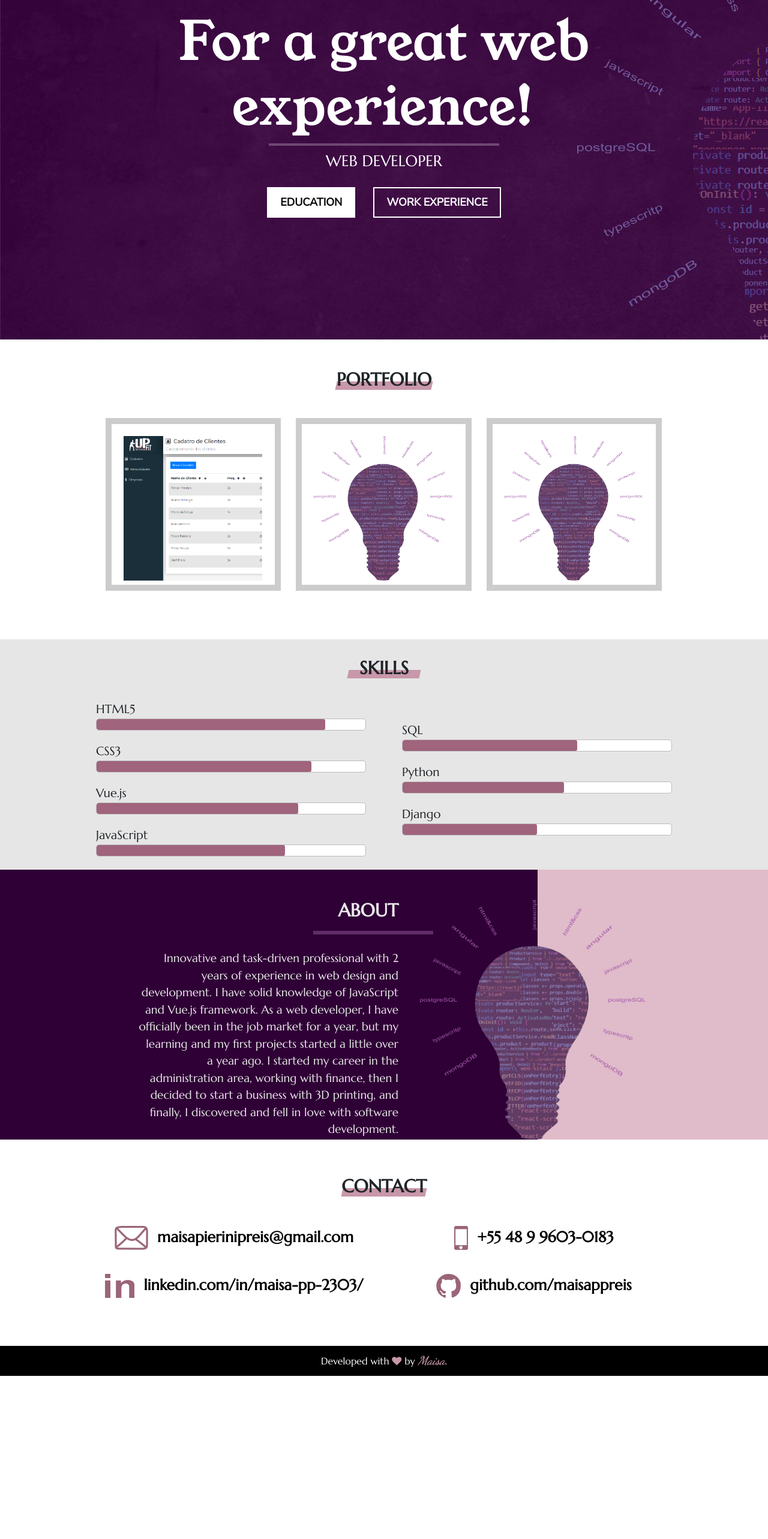
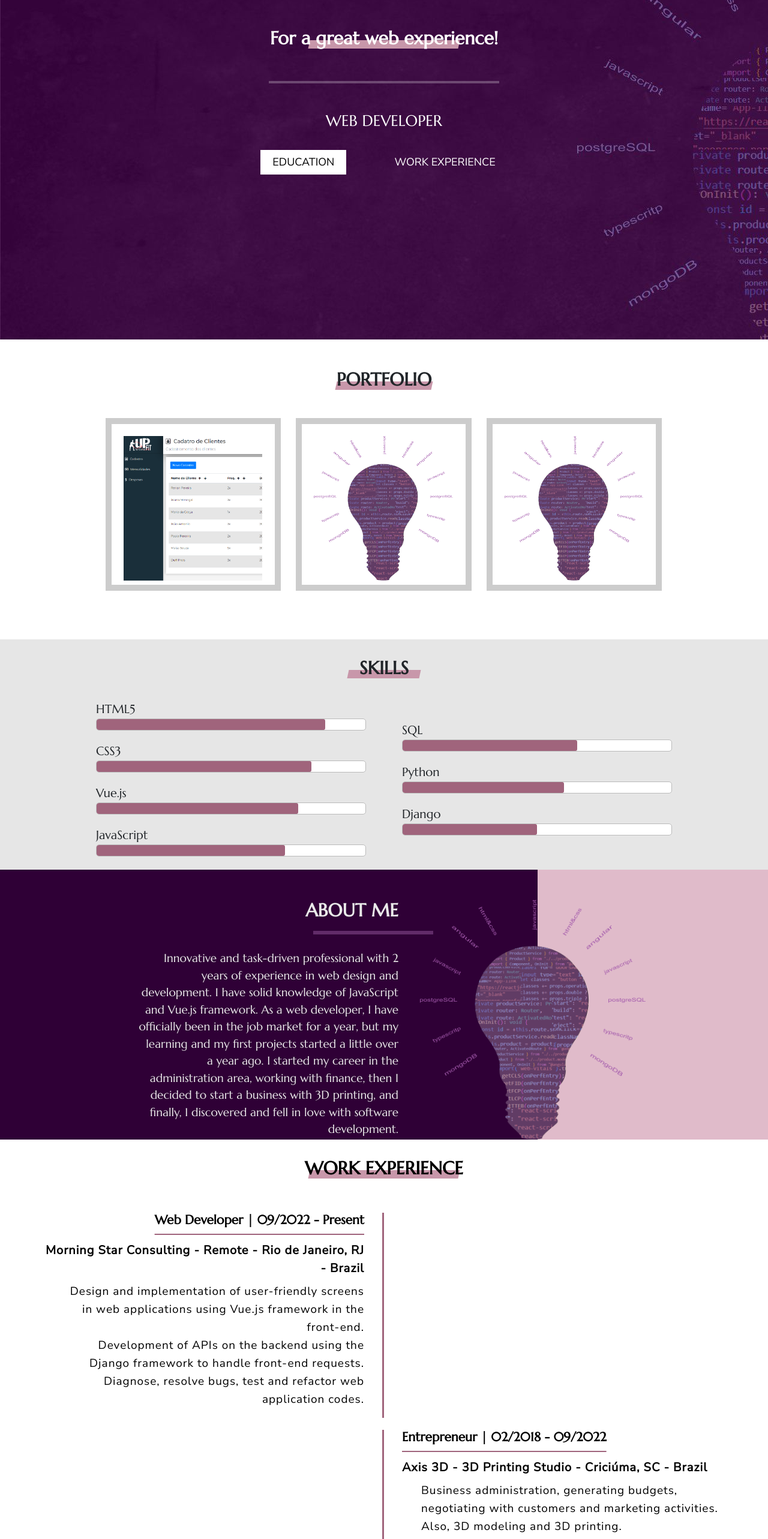
Before and after one commit to maisappreis/maisappreis.github.io, a React (Create React App) app in the folder frontend/: page / in a window 1280 px wide. Shown: the part 234-2800 px from the top of the page at 60% size. Before the commit the page ends 2528 px from the top, so only its background shows below. Built offline with nearby package versions, Linux system fonts and the light colour scheme; a web font is replaced by a local one.

Commit message:
feat: The work experience and education were added to the timeline component and it is rendering inside About area.

```diff
--- a/frontend/src/components/about/About.jsx
+++ b/frontend/src/components/about/About.jsx
@@ -2,12 +2,13 @@
 import "../../main/App.css";
 import "./About.css";
 import codeLamp from "../../assets/code-lamp.png";
+import Timeline from "../timeline/Timeline.jsx";
 
 const About = props =>
     <div className="about-area container-fluid" id="about">
         <div className="about-flex row">
             <div className="about about-item">
-                <h3 className="about-subtitle">ABOUT</h3>
+                <h3 className="about-subtitle">ABOUT ME</h3>
                 <hr className="line"/>
                 <p className="about-text">
                     Innovative and task-driven professional with 2 years of experience in web
@@ -22,6 +23,7 @@
             <img className="img-item" src={codeLamp} alt="Code Lamp" />
             <div className="about-item-right"></div>
         </div>
+        <Timeline />
     </div>
 
 
--- a/frontend/src/components/timeline/Timeline.css
+++ b/frontend/src/components/timeline/Timeline.css
@@ -1,58 +1,56 @@
 .curriculum-area {
     position: relative;
-    height: 125vh;
     width: 100vw;
+    font-family: 'Marcellus', serif, sans-serif;
+    color: black;
 }
 
-.curriculum-overlay {
-    position: absolute;
-    top: 0px;
-    right: 0;
-    left: 0;
-    bottom: 0px;
-
+.workexperience-area {
     display: flex;
     flex-direction: column;
     justify-content: center;
     align-items: center;
-    color: white;
+    background-color: white;
+}
+
+.education-area {
+    background-color: rgb(230, 230, 230);
+    padding: 20px 50px;
+}
+
+.title {
+    font-size: 30px;
+    font-weight: bold;
+    text-align: center;
+
+    padding: 30px 0 8px;
+    position: relative;
+    z-index: 1;
     font-family: 'Marcellus', serif, sans-serif;
 }
 
-.curriculum-subtitle {
-    margin: 50px 0px 80px 0px;
-    text-align: center;
-    font-size: 30px;
-    font-weight: bold;
-}
-
-.curriculum-subtitle-1 {
-    position: relative;
-    z-index: 2;
-    margin-bottom: 15px;
-}
-
-.curriculum-subtitle-1::before {
+.title::before {
     content: "";
     position: absolute;
     left: 50%;
-    bottom: 0px;
+    bottom: 9px;
     width: 250px;
     height: 14px;
     transform: skew(-12deg) translateX(-50%);
-    background: #b84dc6;
+    background: #c897aa;
     z-index: -1;
-}
+  }
 
 .curriculum-grid {
     display: grid;
     grid-template-columns: repeat(2, 50%);
     row-gap: 20px;
     width: 90%;
+    margin: 40px 0;
 }
 
 .border-right {
-    border-right: 2px solid white;
+    border-right: 3px solid #a0647c;
 }
 
 .curric-item {
@@ -69,129 +67,56 @@
     padding-left: 30px;
 }
 
-.curric-item-sub {
+.item-title {
     padding-bottom: 15px;
-    font-size: 20px;
-    text-decoration: underline solid #d913f4;
+    font-size: 21px;
+    text-decoration: underline solid #a0647c;
     text-underline-offset: 1rem;
+    font-weight: bold;
 }
 
-.curric-item-sub-tex {
-    font-size: 18px;
+.item-text {
+    font-size: 19px;
     letter-spacing: 1px;
     line-height: 30px;
+    font-family: 'Nunito Sans', sans-serif;
 }
 
+.highligth {
+    font-weight: bold;
+    font-size: 20px;
+}
 
 .curric-item-tex {
     text-align: left;
     margin-left: 30px;
 }
 
-
-.div-btn {
-    margin: 0;
-    padding: 30px;
+.flex-end {
     display: flex;
-    justify-content: right;
+    flex-direction: column;
+    align-items: flex-end;
 }
 
-.button {
-    display: flex;
-    justify-content: right;
-    align-content: right;
-    align-items: right;
-    margin: 30px 0px 30px 0px;
-    padding: 0;
-    min-height: 30px;
-    background-color: black;
+.list-area {
+    list-style: none;
 }
 
-.btn {
-    position: relative;
-    width: 250px;
-    height: 60px;
-    line-height: 60px;
-    background-color: black;
-    text-transform: uppercase;
-    font-size: 23px;
-    letter-spacing: 2px;
-    text-decoration: none;
-    -webkit-box-reflect: below 1px linear-gradient(transparent, #0004);
+.link-area {
+    margin: 5px 30px;
 }
 
-.btn::before {
-    content: "";
-    position: absolute;
-    top: 0;
-    right: 0;
-    width: 100%;
-    height: 100%;
-    background: linear-gradient(45deg, #ff00cc, #ffffff, #00fbff, #ff00cc, #ffffff, #da75ff, #ff03f7);
-    background-size: 400%;
-    opacity: 0;
-    transition: 0.5s;
-    animation: animate 20s linear infinite;
+.bnt {
+    border: none;
+    text-decoration: none;
+    font-weight: lighter;
+    padding: 7px 20px;
+    font-size: 18px;
 }
 
-.btn::after {
-    content: "";
-    position: absolute;
-    top: 0;
-    right: 0;
-    width: 100%;
-    height: 100%;
-    background: linear-gradient(45deg, #ff00cc, #ffffff, #00f7ff, #ff00cc, #ffffff, #da75ff, #ff03f7);
-    background-size: 400%;
-    opacity: 0;
-    filter: blur(20px);
-    transition: 0.5s;
-    animation: animate 20s linear infinite;
-}
-
-.btn:hover::before,
-.btn:hover::after {
-    opacity: 1;
-}
-
-@keyframes animate {
-    0% {
-        background-position: 0 0;
-    }
-    50% {
-        background-position: 300% 0;
-    }
-    100% {
-        background-position: 0 0;
-    }
-}
-
-.btn span {
-    position: absolute;
-    display: block;
-    top: 0;
-    left: 0;
-    right: 0;
-    bottom: 0;
-    text-align: center;
-    background: #0c0c0c;
+.color {
+    background-color: #a0647c;
     color: white;
-    transition: 0.5s;
-    z-index: 1;
-}
-
-.btn:hover span {
-    color: #E100FF;
-}
-
-.btn span::before {
-    content: "";
-    position: absolute;
-    top: 0;
-    right: 0;
-    width: 100%;
-    height: 50%;
-    background: rgba(255, 255, 255, 0.1);
 }
 
 @media screen and (max-width: 1900px) {
@@ -219,10 +144,10 @@
     .curriculum-subtitle {
         font-size: 16px;
     }
-    .curric-item-sub {
+    .item-title {
         font-size: 17px;
     }
-    .curric-item-sub-tex {
+    .item-text {
         font-size: 16px;
     }
 }
--- a/frontend/src/components/timeline/Timeline.jsx
+++ b/frontend/src/components/timeline/Timeline.jsx
@@ -1,86 +1,80 @@
 import React from "react";
 import "./Timeline.css";
-
-import bgProjects from "../../assets/bg-projects.jpg";
-
-// WORK EXPERIENCE
-
-// Web Developer - 09/2022 - Present
-// Morning Star Consulting - Remote - Rio de Janeiro, RJ - Brazil
-// Design and implementation of user-friendly screens in web applications using Vue.js framework in the front-end.
-// Development of APIs on the backend using the Django framework to handle front-end requests.
-// Diagnose, resolve bugs, test and refactor web application codes.
-
-// Entrepreneur - 02/2018 - 09/2022
-// Axis 3D - 3D Printing Studio - Criciúma, SC - Brazil
-// Business administration, generating budgets, negotiating with customers and marketing activities. Also, 3D modeling and 3D printing.
-// Starting my first projects with JavaScript, HTML, CSS, Vue.js and React. Also learning SQL and Git.
-
-
-// EDUCATION
-
-// Microsoft Certified: Power BI Data Analyst Associate - 11/2023 (colocar link)
-
-// Lato Sensu in Data Analysis - 06/2022 - 02/2023
-// Faculdade Descomplica (Descomplica College)
-
-// Lato Sensu in Software Analysis and Development - 06/2022 - 01/2023
-// Faculdade Descomplica (Descomplica College)
-
-// Bachelor’s in Bussiness Administration - 08/2013 - 07/2017
-// Universidade do Estado de Santa Catarina (State University of Santa Catarina)
 
 const Curriculum = props =>
     <section id="curriculum">
         <div className="curriculum-area">
-            <div className="image-backg"></div>
-            <img id="bg-image" src={bgProjects} alt="Purple background" />
-            <div className="curriculum-overlay">
-                <div className="curriculum-subtitle">
-                    <h3 className="curriculum-subtitle-1">MINHA TRAJETÓRIA</h3>
-                    <h5 className="curriculum-subtitle-2">Um pouco sobre da minha trajetória profissional e acadêmica.</h5>
-                </div>
+            <div className="workexperience-area">
+                <h3 className="title">WORK EXPERIENCE</h3>
                 <div className="curriculum-grid">
                     <div className="curric-item border-right">
-                        <h3 className="curric-item-sub text-right">Jun/2022 - Presente</h3>
-                        <h4 className="curric-item-sub-tex text-right">Pós-graduação em Análise e Desenvolvimento de Programas</h4>
-                        <h4 className="curric-item-sub-tex text-right">Criciúma-SC</h4>
+                        <h3 className="item-title text-right">Web Developer | 09/2022 - Present</h3>
+                        <h4 className="item-text text-right highligth">Morning Star Consulting - Remote - Rio de Janeiro, RJ - Brazil</h4>
+                        <div className="item-text text-right">
+                            <ul className="list-area">
+                                <li>Design and implementation of user-friendly screens in web applications using Vue.js framework in the front-end.</li>
+                                <li>Development of APIs on the backend using the Django framework to handle front-end requests.</li>
+                                <li>Diagnose, resolve bugs, test and refactor web application codes.</li>
+                            </ul>
+                        </div>
                     </div>
-                    <div className="curric-item blank">
-                    </div>
-                    <div className="curric-item border-right blank">
-                    </div>
+                    <div className="curric-item blank"></div>
+                    <div className="curric-item border-right blank"></div>
                     <div className="curric-item">
-                        <h3 className="curric-item-sub text-left">Abr/2022 - Presente</h3>
-                        <h4 className="curric-item-sub-tex text-left">Estudando Desenvolvimento Web em tempo integral</h4>
-                        <h4 className="curric-item-sub-tex text-left">Criciúma-SC</h4>
-                    </div>
-                    <div className="curric-item border-right">
-                        <h3 className="curric-item-sub text-right">Dez/2017 - Mar/2022</h3>
-                        <h4 className="curric-item-sub-tex text-right">Negócio Próprio: Axis 3D - Impressão 3D</h4>
-                        <h4 className="curric-item-sub-tex text-right">Criciúma-SC</h4>
-                    </div>
-                    <div className="curric-item blank">
-                    </div>
-                    <div className="curric-item border-right blank">
-                    </div>
-                    <div className="curric-item">
-                        <h3 className="curric-item-sub text-left">Mar/2015 - Nov/2017</h3>
-                        <h4 className="curric-item-sub-tex text-left">Analista Administrativo Financeiro</h4>
-                        <h4 className="curric-item-sub-tex text-left">Florianópolis-SC</h4>
-                    </div>
-                    <div className="curric-item border-right">
-                        <h3 className="curric-item-sub text-right">Ago/2013 - Jul/2017</h3>
-                        <h4 className="curric-item-sub-tex text-right">Graduação em Administração de Empresas - UDESC/ESAG</h4>
-                        <h4 className="curric-item-sub-tex text-right">Florianópolis-SC</h4>
+                        <h3 className="item-title text-left">Entrepreneur | 02/2018 - 09/2022</h3>
+                        <h4 className="item-text text-left highligth">Axis 3D - 3D Printing Studio - Criciúma, SC - Brazil</h4>
+                        <div className="item-text text-left">
+                            <ul className="list-area">
+                                <li>Business administration, generating budgets, negotiating with customers and marketing activities. Also, 3D modeling and 3D printing.</li>
+                                <li>Starting my first projects with JavaScript, HTML, CSS, Vue.js and React. Also learning SQL and Git.</li>
+                            </ul>
+                        </div>
                     </div>
                 </div>
-            <div className="div-btn">
-                    <button className="button">
-                        <a href="https://drive.google.com/file/d/1g0T_HY2M-qEapWJcnCD9NItJcD2koO3y/view?usp=sharing" className="btn">
-                            <span>CV COMPLETO</span>
+            </div>
+            <div className="education-area">
+                <h3 className="title">EDUCATION</h3>
+                <div className="curriculum-grid">
+                    <div className="flex-end border-right">
+                        <h3 className="item-title text-right">Microsoft Certified | 11/2023 - Present</h3>
+                        <h4 className="item-text text-right highligth">Power BI Data Analyst Associate</h4>
+                        <a className="link-area" href="#portfolio">
+                            <button className="bnt color">
+                                See certificate
+                            </button>
                         </a>
-                    </button>
+                    </div>
+                    <div className="curric-item blank"></div>
+                    <div className="curric-item border-right blank"></div>
+                    <div className="curric-item">
+                        <h3 className="item-title text-left">Data Analysis | 06/2022 - 02/2023</h3>
+                        <h4 className="item-text text-left highligth">Lato Sensu in Data Analysis at Descomplica College</h4>
+                        <a className="link-area" href="#portfolio">
+                            <button className="bnt color">
+                                See certificate
+                            </button>
+                        </a>
+                    </div>
+                    <div className="flex-end border-right">
+                        <h3 className="item-title text-right">Software Analysis and Development | 06/2022 - 01/2023</h3>
+                        <h4 className="item-text text-right highligth">Lato Sensu in Software Analysis and Development at Descomplica College</h4>
+                        <a className="link-area" href="#portfolio">
+                            <button className="bnt color">
+                                See certificate
+                            </button>
+                        </a>
+                    </div>
+                    <div className="curric-item blank"></div>
+                    <div className="curric-item border-right blank"></div>
+                    <div className="curric-item">
+                        <h3 className="item-title text-left">Bussiness Administration | 08/2013 - 07/2017</h3>
+                        <h4 className="item-text text-left highligth">Bachelor’s in Bussiness Administration at State University of Santa Catarina</h4>
+                        <a className="link-area" href="#portfolio">
+                            <button className="bnt color">
+                                See certificate
+                            </button>
+                        </a>
+                    </div>
                 </div>
             </div>
         </div>
```
